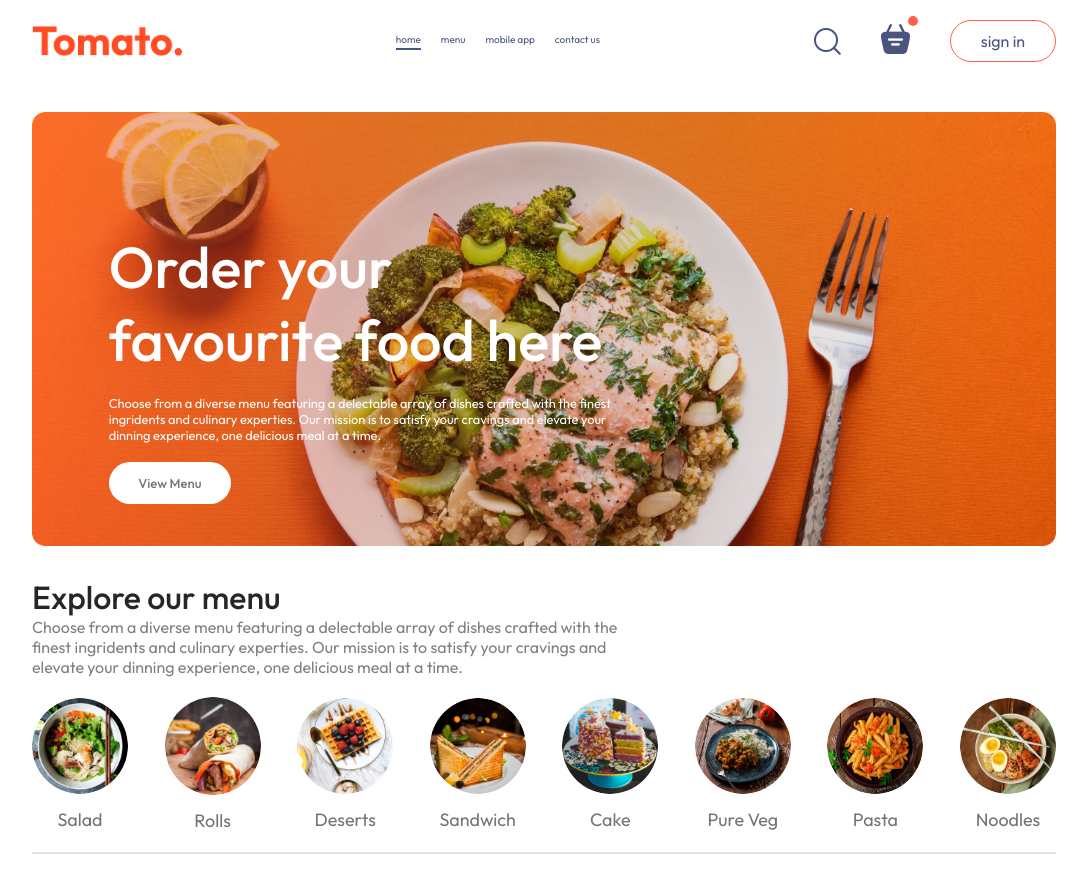
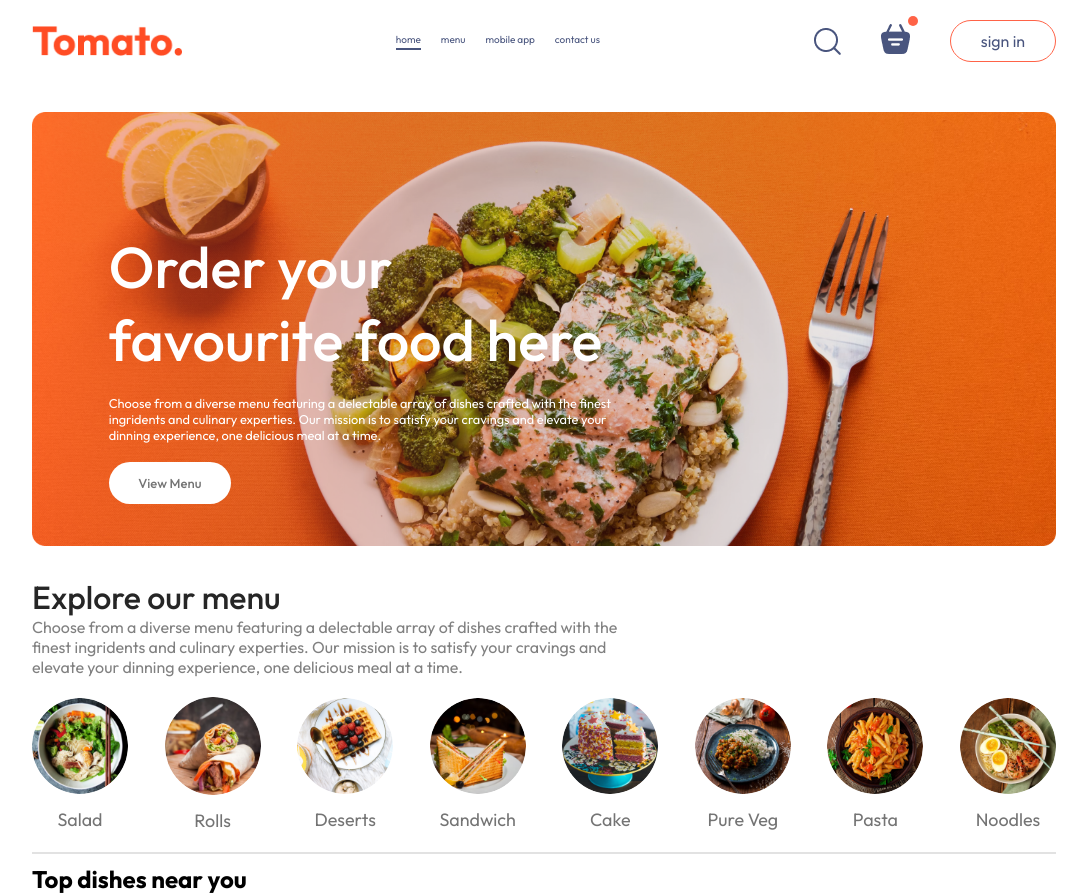
Before and after one commit to M-Aditya-11/food_del, a React (Vite) app in the folder frontend/: page / in a window 1280 px wide. Shown: the whole page, without its empty margins (96-1183 px from the left). Before the commit the page ends 864 px from the top, so only its background shows below. Built offline with nearby package versions, Linux system fonts and the light colour scheme.

Commit message:
Mounting FoodDisplay on Home page

```diff
--- a/frontend/src/components/FoodDisplay/FoodDisplay.jsx
+++ b/frontend/src/components/FoodDisplay/FoodDisplay.jsx
@@ -7,8 +7,8 @@
     const {food_list} = useContext(StoreContext)
 
   return (
-    <div>
-
+    <div className='food-display' id='food-display' >
+        <h2>Top dishes near you</h2>
     </div>
   )
 }
--- a/frontend/src/pages/Home/Home.jsx
+++ b/frontend/src/pages/Home/Home.jsx
@@ -2,6 +2,7 @@
 import './Home.css'
 import Header from '../../components/Header/Header'
 import ExploreMenu from '../../components/ExploreMenu/ExploreMenu'
+import FoodDisplay from '../../components/FoodDisplay/FoodDisplay'
 
 const Home = () => {
 
@@ -11,6 +12,7 @@
     <div>
         <Header/>
         <ExploreMenu category={category} setCategory={setCategory}/>
+        <FoodDisplay category={category}/>
     </div>
   )
 }
```
